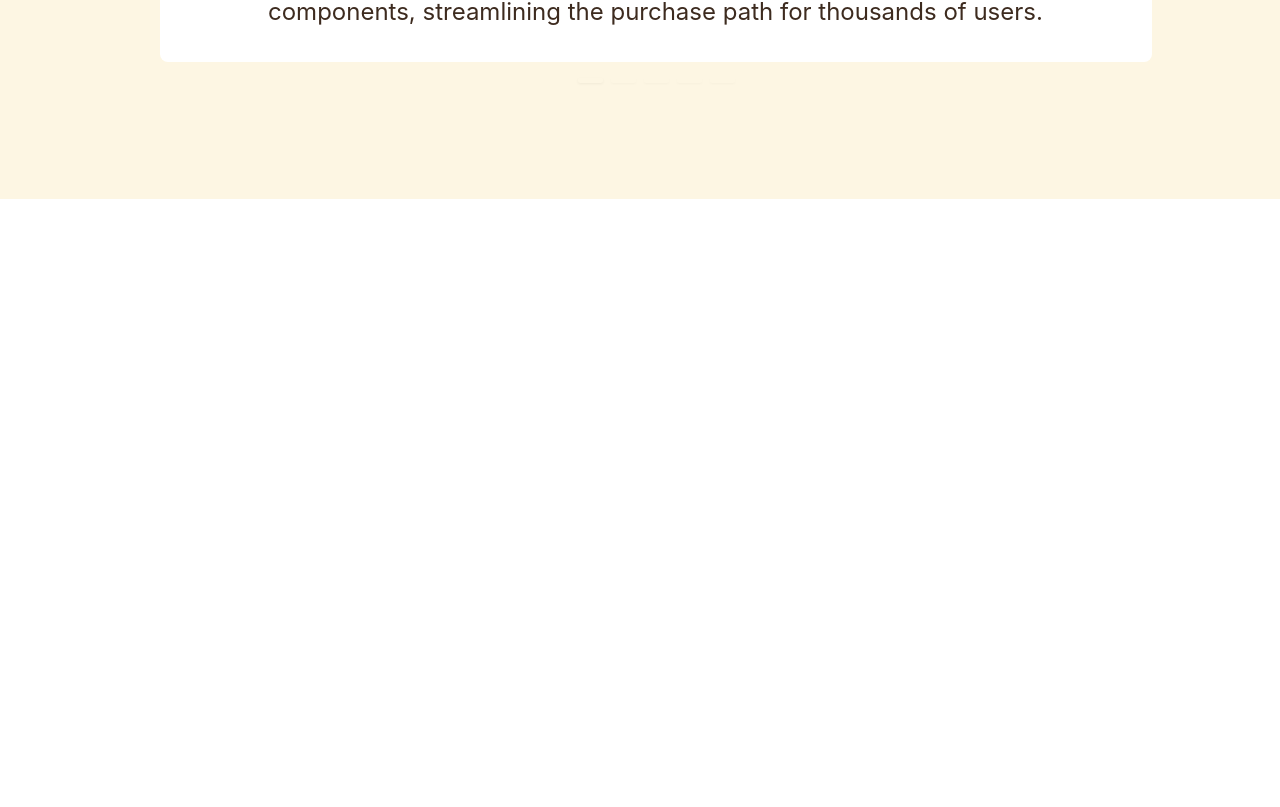
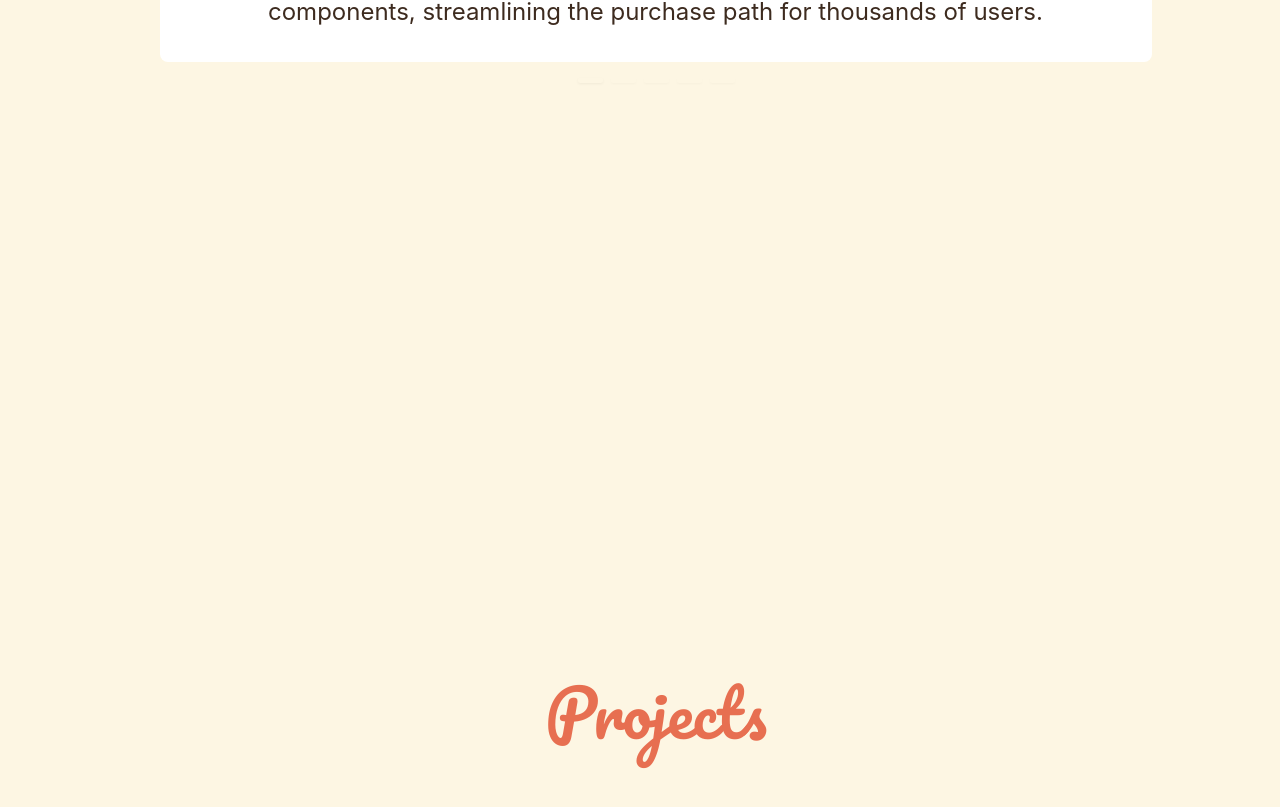
Before and after one commit to bhavya-l/website, a React (Create React App) app: page / in a window 1280 px wide. Shown: the part 3506-4313 px from the top of the page. Before the commit the page ends 3705 px from the top, so only its background shows below. Built offline with nearby package versions, Linux system fonts and the light colour scheme.

Commit message:
Projects section begun

```diff
--- a/src/App.js
+++ b/src/App.js
@@ -3,6 +3,7 @@ import { useState, useEffect } from "react";
 import Navbar from "./components/NavBar.js";
 import AboutMe from "./components/AboutMe.js";
 import Experience from './components/Experience.js'
+import Projects from './components/Projects.js'
 import '@mantine/core/styles.css';
 import { MantineProvider } from '@mantine/core';
 
@@ -18,6 +19,7 @@ function App() {
         <PageSection><LandingPage /></PageSection>
         <PageSection><AboutMe /></PageSection>
         <PageSection><Experience /></PageSection>
+        <PageSection><Projects /></PageSection>
       </div>
     </MantineProvider>
   );
--- a/src/components/Projects.js
+++ b/src/components/Projects.js
@@ -0,0 +1,13 @@
+import "../styles/Core.css";
+
+const Projects = () => {
+  return (
+    <div id="projects" className="card">
+      <div className="card-content">
+        <div className="card-subheading">Projects</div>
+      </div>
+    </div>
+  );
+};
+
+export default Projects;
```
